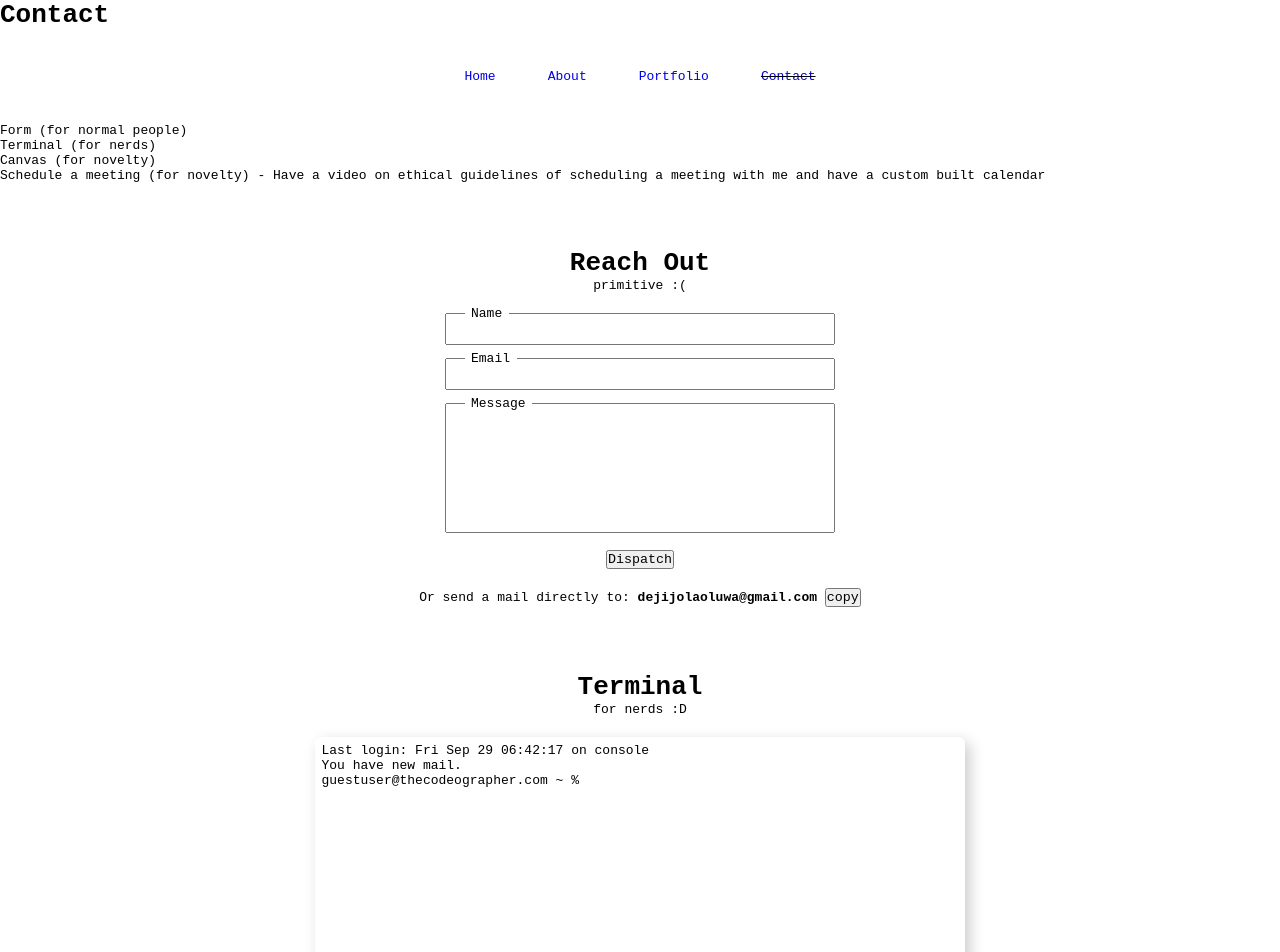
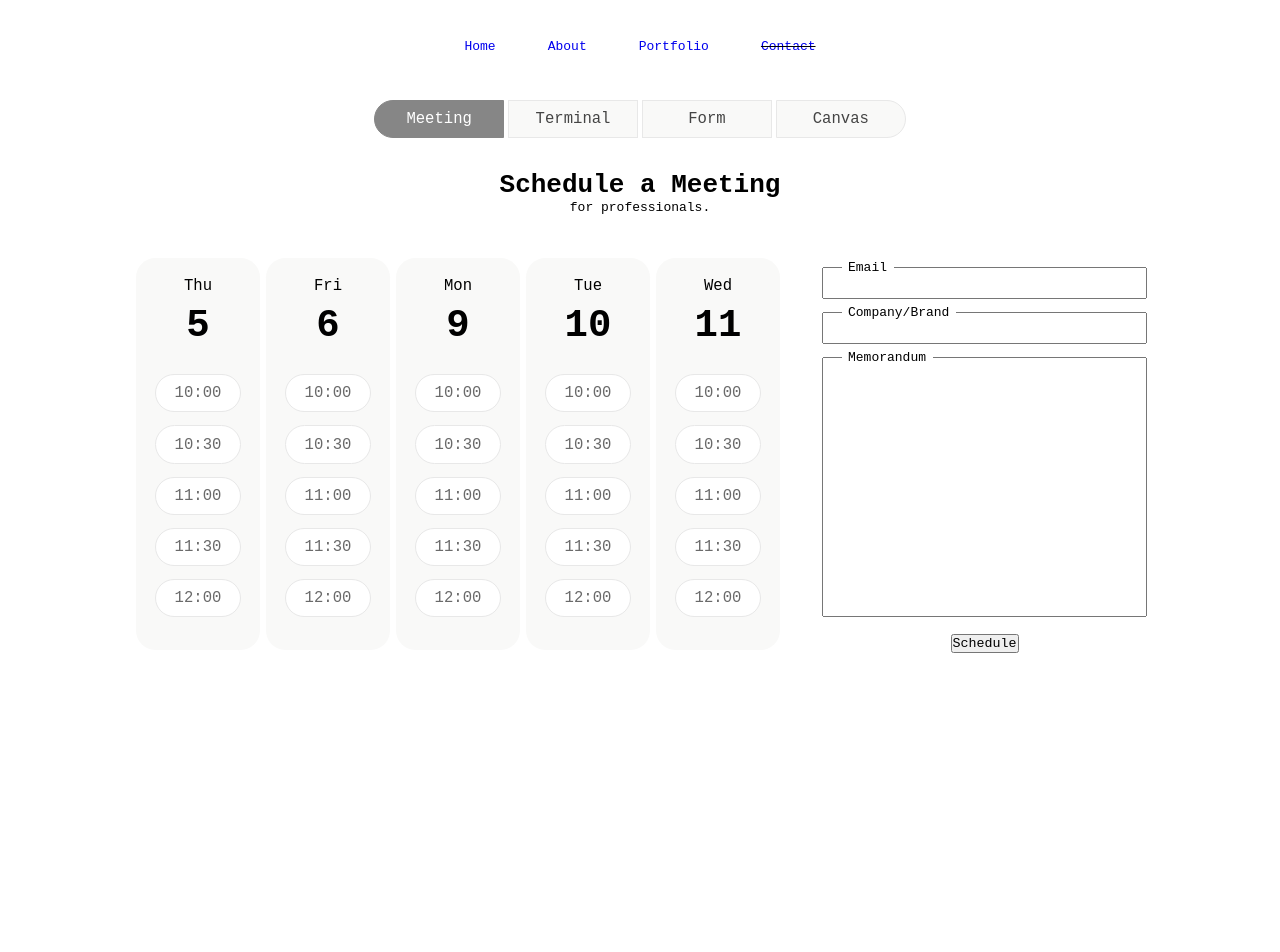
Before and after one commit to JO-OLADEJI/portfolio, a React (Create React App) app: page /contact in a window 1280 px wide. Shown: the top 952 px of the page. After the commit the page ends 800 px from the top, so only its background shows below. Built offline with nearby package versions, Linux system fonts and the light colour scheme.

Commit message:
Add active tabs to contact page

```diff
--- a/src/components/Canvas.tsx
+++ b/src/components/Canvas.tsx
@@ -1,9 +1,13 @@
 import React from "react";
 import styled from "styled-components";
 
-const Outline = styled.div`
+// types
+import { ContactMediumProps } from "../types";
+
+const Outline = styled.div<{ isSelected: boolean }>`
+  display: ${({ isSelected }) => (isSelected ? "block" : "none")};
   text-align: center;
-  margin-top: 5rem;
+  margin-top: 2rem;
 `;
 
 const BoardOutline = styled.div`
@@ -55,9 +59,9 @@ const RedInk = styled(Ink)`
   background-color: red;
 `;
 
-const Canvas = (): JSX.Element => {
+const Canvas = ({ isActive }: ContactMediumProps): JSX.Element => {
   return (
-    <Outline>
+    <Outline isSelected={isActive}>
       <div>
         <h1>Canvas</h1>
         <p>for creatives :)</p>
--- a/src/components/Form.tsx
+++ b/src/components/Form.tsx
@@ -1,9 +1,13 @@
 import React, { useState } from "react";
 import styled from "styled-components";
 
-const Outline = styled.div`
+// types
+import { ContactMediumProps } from "../types";
+
+const Outline = styled.div<{ isSelected: boolean }>`
+  display: ${({ isSelected }) => (isSelected ? "block" : "none")};
   text-align: center;
-  margin-top: 5rem;
+  margin-top: 2rem;
 
   form {
     margin: 1.5rem auto;
@@ -42,7 +46,7 @@ const Outline = styled.div`
   }
 `;
 
-const Form = (): JSX.Element => {
+const Form = ({ isActive }: ContactMediumProps): JSX.Element => {
   const [contactMail] = useState<string>("dejijolaoluwa@gmail.com");
   const [name, setName] = useState<string>("");
   const [email, setEmail] = useState<string>("");
@@ -62,7 +66,7 @@ const Form = (): JSX.Element => {
   };
 
   return (
-    <Outline>
+    <Outline isSelected={isActive}>
       <div>
         <h1>Reach Out</h1>
         <p>primitive :(</p>
--- a/src/components/Meeting.tsx
+++ b/src/components/Meeting.tsx
@@ -4,9 +4,13 @@ import styled from "styled-components";
 // components
 import CalendarDay from "./CalendarDay";
 
-const Outline = styled.div`
+// types
+import { ContactMediumProps } from "../types";
+
+const Outline = styled.div<{ isSelected: boolean }>`
+  display: ${({ isSelected }) => (isSelected ? "block" : "none")};
   text-align: center;
-  margin-top: 5rem;
+  margin-top: 2rem;
 
   form {
     width: fit-content;
@@ -56,7 +60,7 @@ const Calendar = styled.div`
   align-items: center;
 `;
 
-const Meeting = (): JSX.Element => {
+const Meeting = ({ isActive }: ContactMediumProps): JSX.Element => {
   const [data] = useState([
     { day: "Thu", date: 5 },
     { day: "Fri", date: 6 },
@@ -74,7 +78,7 @@ const Meeting = (): JSX.Element => {
   };
 
   return (
-    <Outline>
+    <Outline isSelected={isActive}>
       <div>
         <h1>Schedule a Meeting</h1>
         <p>for professionals.</p>
@@ -83,7 +87,12 @@ const Meeting = (): JSX.Element => {
       <Content>
         <Calendar>
           {data.map((datum, index) => (
-            <CalendarDay key={index} date={datum.date} day={datum.day} booked={[]} />
+            <CalendarDay
+              key={index}
+              date={datum.date}
+              day={datum.day}
+              booked={[]}
+            />
           ))}
         </Calendar>
         <form onSubmit={handleMeetingSchedule}>
--- a/src/components/Terminal.tsx
+++ b/src/components/Terminal.tsx
@@ -1,25 +1,29 @@
 import React from "react";
 import styled from "styled-components";
 
-const Outline = styled.div`
+// types
+import { ContactMediumProps } from "../types";
+
+const Outline = styled.div<{ isSelected: boolean }>`
+  display: ${({ isSelected }) => (isSelected ? "block" : "none")};
   text-align: center;
-  margin-top: 5rem;
+  margin-top: 2rem;
 `;
 
 const Interface = styled.div`
   margin: 1.5rem auto;
   width: 50rem;
   height: 30rem;
-  border-radius: .5rem;
+  border-radius: 0.5rem;
   box-shadow: 5px 5px 15px rgba(0, 0, 0, 0.2);
   overflow-y: auto;
   text-align: left;
   padding: 0.5rem;
 `;
 
-const Terminal = (): JSX.Element => {
+const Terminal = ({ isActive }: ContactMediumProps): JSX.Element => {
   return (
-    <Outline>
+    <Outline isSelected={isActive}>
       <div>
         <h1>Terminal</h1>
         <p>for nerds :D</p>
--- a/src/pages/Contact.tsx
+++ b/src/pages/Contact.tsx
@@ -1,4 +1,4 @@
-import React from "react";
+import React, { useState } from "react";
 import styled from "styled-components";
 
 // components
@@ -11,35 +11,105 @@ import Meeting from "../components/Meeting";
 // types
 import { Pages } from "../types";
 
-const SocialProfiles = styled.div`
-  margin-top: 5rem;
-  text-align: center;
-  height: 30rem;
+const ContactTabs = styled.div`
+  padding: 0.5rem;
+  width: fit-content;
+  margin: auto;
+  display: flex;
+  justify-content: center;
+  align-items: center;
+  gap: 0.3rem;
 `;
 
+const TabButton = styled.button<{ selected: boolean }>`
+  width: 10rem;
+  cursor: pointer;
+  padding: 0.7rem 1.4rem;
+  border: 1px solid ${({ selected }) => (selected ? "#868686" : "#e8e8e8")};
+  background-color: white;
+  font-size: 1.2rem;
+  color: ${({ selected }) => (selected ? "#ffffff" : "#444444")};
+  background-color: ${({ selected }) => (selected ? "#868686" : "#f9f9f8")};
+
+  &:hover {
+    ${({ selected }) =>
+      !selected
+        ? `
+    background-color: #bababa;
+    border: 1px solid #bababa;
+    color: #ffffff;`
+        : null}
+  }
+
+  &:nth-child(1) {
+    border-top-left-radius: 2rem;
+    border-bottom-left-radius: 2rem;
+  }
+
+  &:last-child {
+    border-top-right-radius: 2rem;
+    border-bottom-right-radius: 2rem;
+  }
+`;
+
+// const SocialProfiles = styled.div`
+//   margin-top: 5rem;
+//   text-align: center;
+//   height: 30rem;
+// `;
+
+type Tab = "meeting" | "terminal" | "form" | "canvas";
+
 const Contact = (): JSX.Element => {
+  const [currentTab, setCurrentTab] = useState<Tab>("meeting");
+
+  const handleTabClick = (
+    e: React.MouseEvent<HTMLButtonElement, MouseEvent>,
+    tab: Tab
+  ): void => {
+    e.preventDefault();
+    setCurrentTab(tab);
+  };
+
   return (
     <div>
-      <h1>Contact</h1>
       <Nav page={Pages.Contact} />
-      <ul>
-        <li>Form (for normal people)</li>
-        <li>Terminal (for nerds)</li>
-        <li>Canvas (for novelty)</li>
-        <li>
-          Schedule a meeting (for novelty) - Have a video on ethical guidelines
-          of scheduling a meeting with me and have a custom built calendar
-        </li>
-      </ul>
 
-      <Form />
-      <Terminal />
-      <Canvas />
-      <Meeting />
+      <ContactTabs>
+        <TabButton
+          selected={currentTab === "meeting"}
+          onClick={(e) => handleTabClick(e, "meeting")}
+        >
+          Meeting
+        </TabButton>
+        <TabButton
+          selected={currentTab === "terminal"}
+          onClick={(e) => handleTabClick(e, "terminal")}
+        >
+          Terminal
+        </TabButton>
+        <TabButton
+          selected={currentTab === "form"}
+          onClick={(e) => handleTabClick(e, "form")}
+        >
+          Form
+        </TabButton>
+        <TabButton
+          selected={currentTab === "canvas"}
+          onClick={(e) => handleTabClick(e, "canvas")}
+        >
+          Canvas
+        </TabButton>
+      </ContactTabs>
 
-      <SocialProfiles>
+      <Form isActive={currentTab === "form"} />
+      <Terminal isActive={currentTab === "terminal"} />
+      <Canvas isActive={currentTab === "canvas"} />
+      <Meeting isActive={currentTab === "meeting"} />
+
+      {/* <SocialProfiles>
         <h1>Socials</h1>
-      </SocialProfiles>
+      </SocialProfiles> */}
     </div>
   );
 };
--- a/src/types/index.ts
+++ b/src/types/index.ts
@@ -4,6 +4,10 @@ export enum Pages {
   Portfolio,
   Contact,
   Error404,
+}
+
+export interface ContactMediumProps {
+  isActive: boolean;
 }
 
 export const MORNING = ["10:00", "10:30", "11:00", "11:30", "12:00"] as const;
```
